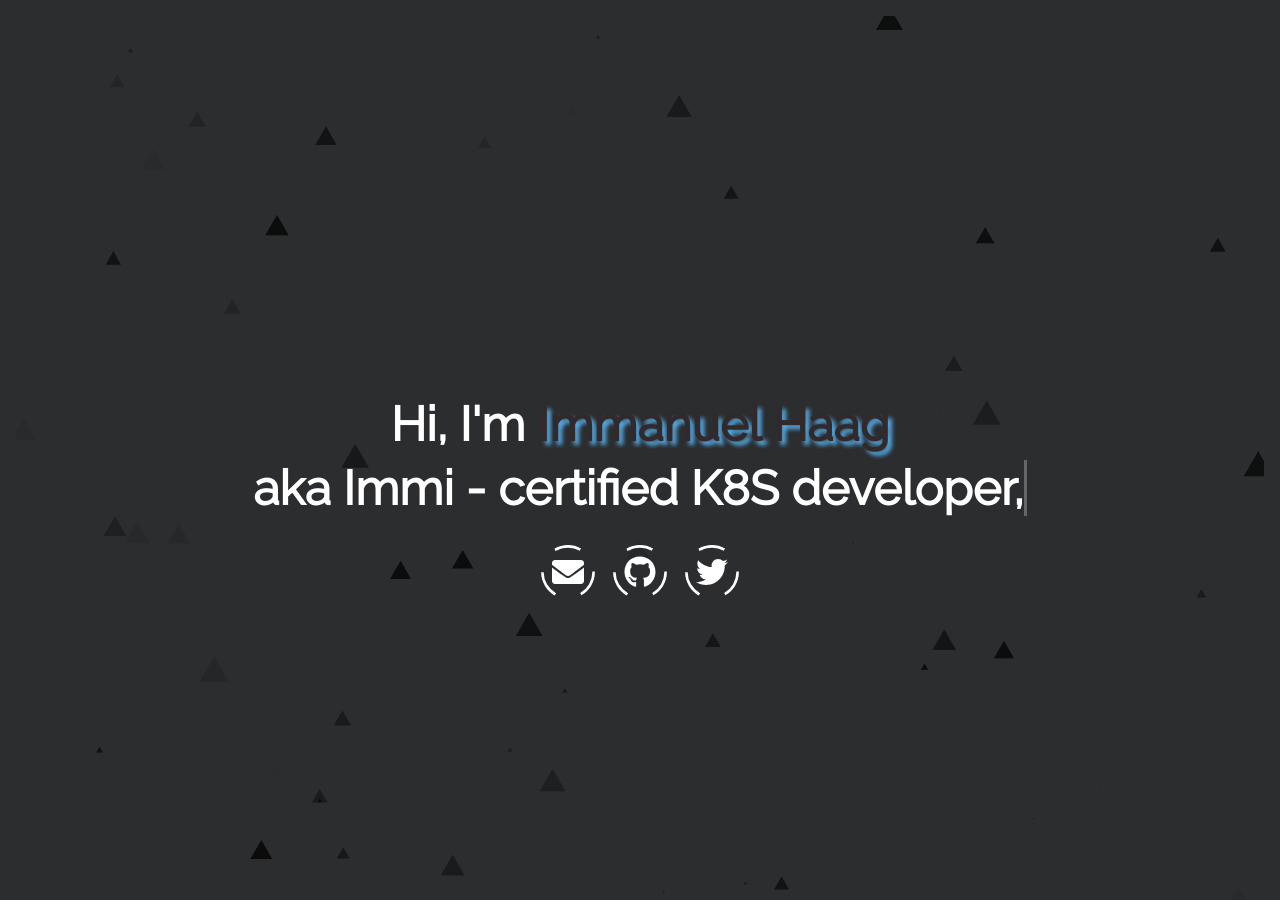
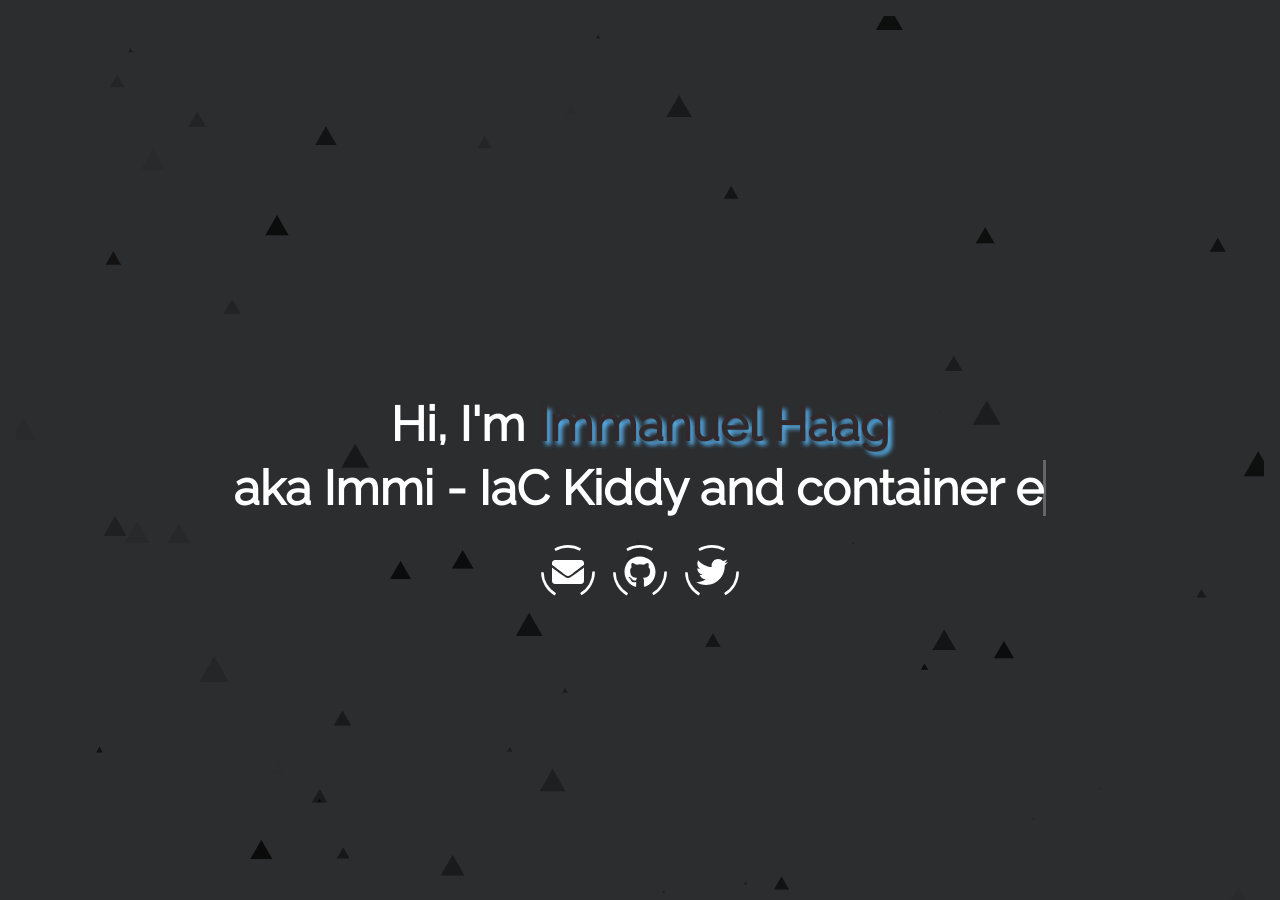
Before and after one commit to immae1/immae1.github.io, a Jekyll site: the page built from index.html, in a window 1280 px wide and 900 px high. Built offline with Jekyll 4.4.1, drawn with Linux system fonts in a browser that asks for light colours.

Commit message:
Update _config.yml

```diff
--- a/_config.yml
+++ b/_config.yml
@@ -4,7 +4,7 @@
 # title: This will be displayed as the website's name in your browser tab.
 title: Immanuel Haag
 # description: This will be meta HTML tag content. This can be ignored.
-description: aka Immi (Stuttgart)
+description: aka Immi (Stuttgart/Leinfelden-Echterdingen) IaC Kiddy and container enthusiast
 # baseurl: The subpath of your site
 # > set this to "", if you renamed the repository to <user>.github.io
 baseurl: ""
@@ -14,7 +14,7 @@ baseurl: ""
 username: Immanuel Haag
 # typing_text: This will be typed before 'scroll down for more'.
 # > set this to your job title, e.g. Fullstack Developer
-typing_text: aka Immi - certified K8S developer, IaC Kiddy and container enthusiast
+typing_text: aka Immi - IaC Kiddy and container enthusiast
 # email: Your E-Mail address for the email button.
 email: haag@immanuel@web[-dot-]de
 # For every social button you want to display, set your username or userid
```
